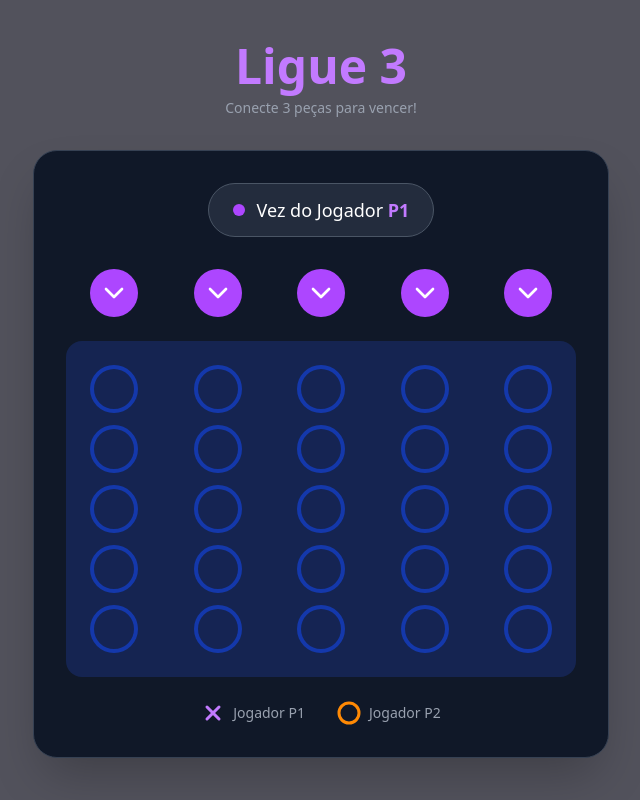
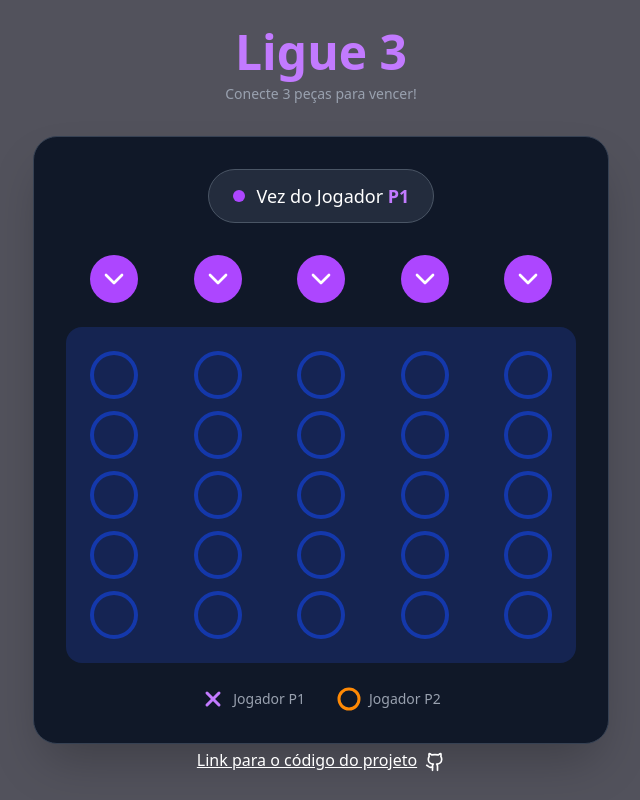
Before and after one commit to matheusdsilva01/ligation, a React (Vite) app: page / in a window 1280 px wide. Shown: the whole page, without its empty margins (319-959 px from the left). Built offline with nearby package versions, Linux system fonts and the light colour scheme.

Commit message:
feat(link): GitHub code link

```diff
--- a/src/App.tsx
+++ b/src/App.tsx
@@ -1,4 +1,4 @@
-import { ChevronDownIcon, CircleIcon, XIcon } from "lucide-react"
+import { ChevronDownIcon, CircleIcon, Github, XIcon } from "lucide-react"
 import { useGameReducer } from "./hooks/useGameReducer"
 
 function App() {
@@ -15,7 +15,7 @@ function App() {
 
   return (
     <div className="min-h-screen flex items-center justify-center md:p-4">
-      <section className="w-full max-w-xl">
+      <section className="w-full max-w-xl flex flex-col">
         <div className="text-center mb-8">
           <h1 className="text-4xl md:text-5xl font-bold text-purple-400 mb-2">
             Ligue 3
@@ -116,6 +116,17 @@ function App() {
             </div>
           </div>
         </div>
+        <section className="mx-auto mt-2">
+          <a
+            href="https://github.com/matheusdsilva01/ligation"
+            target="_blank"
+            rel="noopener noreferrer"
+            className="underline hover:text-gray-300 transition-all"
+          >
+            Link para o código do projeto
+            <Github className="inline size-5 ml-2" />
+          </a>
+        </section>
       </section>
     </div>
   )
```
